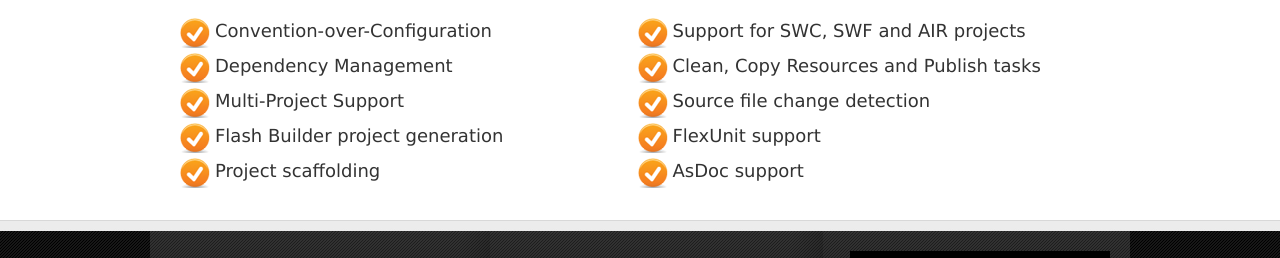
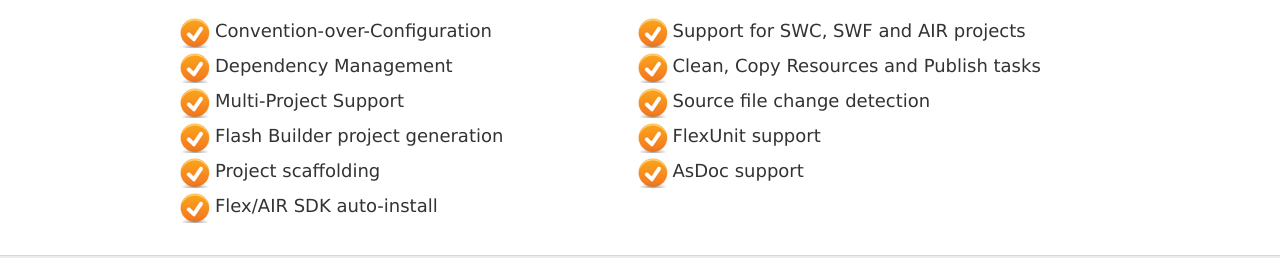
Before and after one commit to GradleFx/gradlefx.github.com, a plain HTML site: page index.html in a window 1280 px wide. Shown: the part 648-906 px from the top of the page. Drawn offline with Linux system fonts and the light colour scheme.

Commit message:
added Flex/AIR SDK feature to feature list

```diff
--- a/index.html
+++ b/index.html
@@ -134,6 +134,7 @@
 			<li>Multi-Project Support</li>
 			<li>Flash Builder project generation</li>
 			<li>Project scaffolding</li>
+			<li>Flex/AIR SDK auto-install</li>
 		</ul>
 	</div>
 	<div class="col">
```
